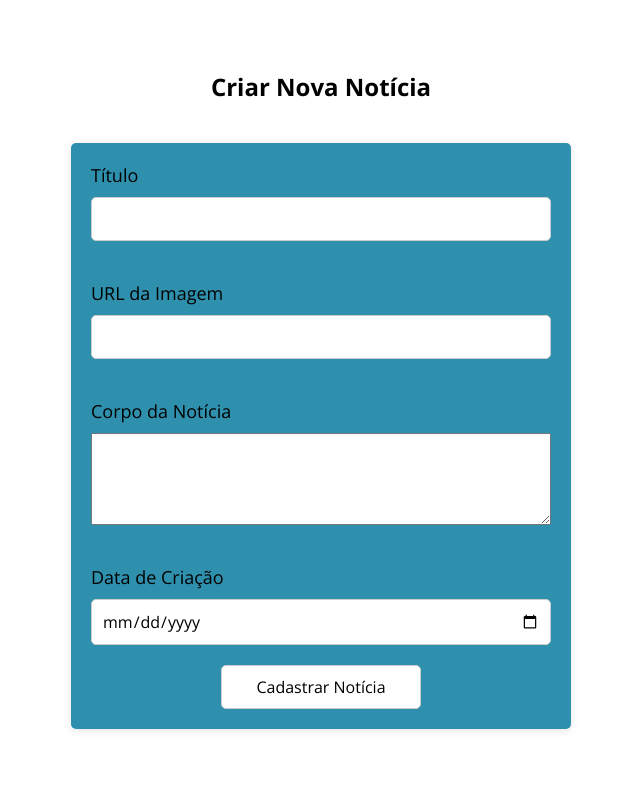
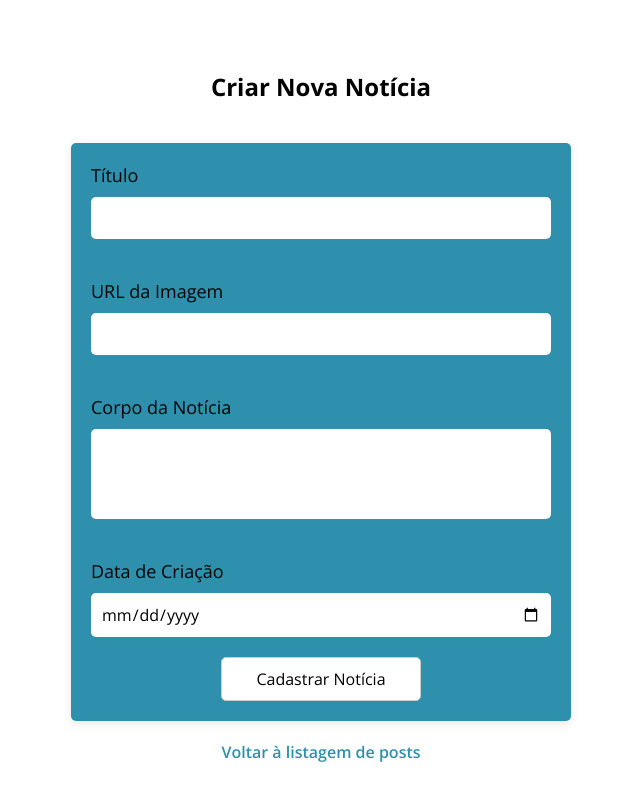
Before and after one commit to mandiilorenzo/teste-tecnico-frontend, an Angular app: page /create in a window 1280 px wide. Shown: the top 800 px of the page, without its empty margins (319-959 px from the left). Built offline with nearby package versions, Linux system fonts and the light colour scheme.

Commit message:
ajustes na validação do formulário

```diff
--- a/src/app/components/create-post/create-post.component.css
+++ b/src/app/components/create-post/create-post.component.css
@@ -10,6 +10,12 @@
 
     h2 {
         margin-top: 30px;
+    }
+
+    a {
+        color: rgb(47, 144, 173);
+        font-weight: 600;
+        margin-top: auto;
     }
 }
 
@@ -39,8 +45,13 @@ form {
     input {
         padding: 10px;
         border-radius: 5px;
-        border: 1px solid #ccc;
+        border: none;
         font-size: 16px;
+    }
+
+    textarea {
+        border-radius: 5px;
+        border: none;
     }
 }
 
@@ -62,19 +73,18 @@ form {
     background-color: #aeffef;
 }
 
-.alert {
-    padding: 12px;
-    border-radius: 4px;
-    margin-bottom: 15px;
-    text-align: center;
-    font-weight: bold;
+
+input.is-invalid,
+textarea.is-invalid {
+    border: 2px solid #dc3545 !important;
+    box-shadow: none;
 }
 
-.alert-danger {
-    background-color: #ffe5e5;
-    color: #cc0000;
-    border: 1px solid #ffb3b3;
+.toast-success {
+    background-color: #4caf50;
+    color: #fff;
 }
+
 
 @media (max-width: 768px) {
     .container {
--- a/src/app/components/create-post/create-post.component.html
+++ b/src/app/components/create-post/create-post.component.html
@@ -11,18 +11,27 @@
             <label for="title">Título</label>
             <input id="title" type="text" formControlName="title" class="form-control"
                 [class.is-invalid]="postForm.get('title')?.invalid && postForm.get('title')?.touched" />
+            <div *ngIf="postForm.get('title')?.invalid && postForm.get('title')?.touched" class="text-danger">
+                O título é obrigatório.
+            </div>
         </div>
 
         <div class="form-group">
             <label for="image">URL da Imagem</label>
             <input id="image" type="text" formControlName="image" class="form-control"
                 [class.is-invalid]="postForm.get('image')?.invalid && postForm.get('image')?.touched" />
+            <div *ngIf="postForm.get('image')?.invalid && postForm.get('image')?.touched" class="text-danger">
+                A URL da imagem é obrigatória.
+            </div>
         </div>
 
         <div class="form-group">
             <label for="body">Corpo da Notícia</label>
             <textarea id="body" rows="5" formControlName="body" class="form-control"
                 [class.is-invalid]="postForm.get('body')?.invalid && postForm.get('body')?.touched"></textarea>
+            <div *ngIf="postForm.get('body')?.invalid && postForm.get('body')?.touched" class="text-danger">
+                O corpo da notícia é obrigatório.
+            </div>
         </div>
 
         <div class="form-group">
@@ -32,9 +41,10 @@
         </div>
 
 
-        <button type="submit" class="btn" [disabled]="postForm.invalid || isSubmitting">
+        <button type="submit" class="btn" [disabled]="isSubmitting">
             {{ isSubmitting ? 'Cadastrando...' : 'Cadastrar Notícia' }}
         </button>
+    </form>
 
-    </form>
+    <a routerLink="/posts">Voltar à listagem de posts</a>
 </main>
--- a/src/app/components/create-post/create-post.component.ts
+++ b/src/app/components/create-post/create-post.component.ts
@@ -1,7 +1,7 @@
 import { CommonModule } from '@angular/common';
 import { Component, OnInit} from '@angular/core';
 import { ReactiveFormsModule, FormBuilder, FormGroup, Validators } from '@angular/forms';
-import { Router } from '@angular/router';
+import { Router, RouterModule } from '@angular/router';
 import { MatSnackBar, MatSnackBarModule } from '@angular/material/snack-bar';
 import { HttpErrorResponse } from '@angular/common/http';
 import { Post } from '../../interfaces/post';
@@ -10,7 +10,7 @@ import { PostService } from '../../services/post.service';
 
 @Component({
   selector: 'app-create-post',
-  imports: [CommonModule, ReactiveFormsModule, MatSnackBarModule],
+  imports: [CommonModule, ReactiveFormsModule, MatSnackBarModule, RouterModule],
   templateUrl: './create-post.component.html',
   styleUrl: './create-post.component.css'
 })
--- a/src/styles.css
+++ b/src/styles.css
@@ -12,3 +12,7 @@ ul {
 a {
     text-decoration: none;
 }
+
+textarea {
+    resize: none;
+}
```
